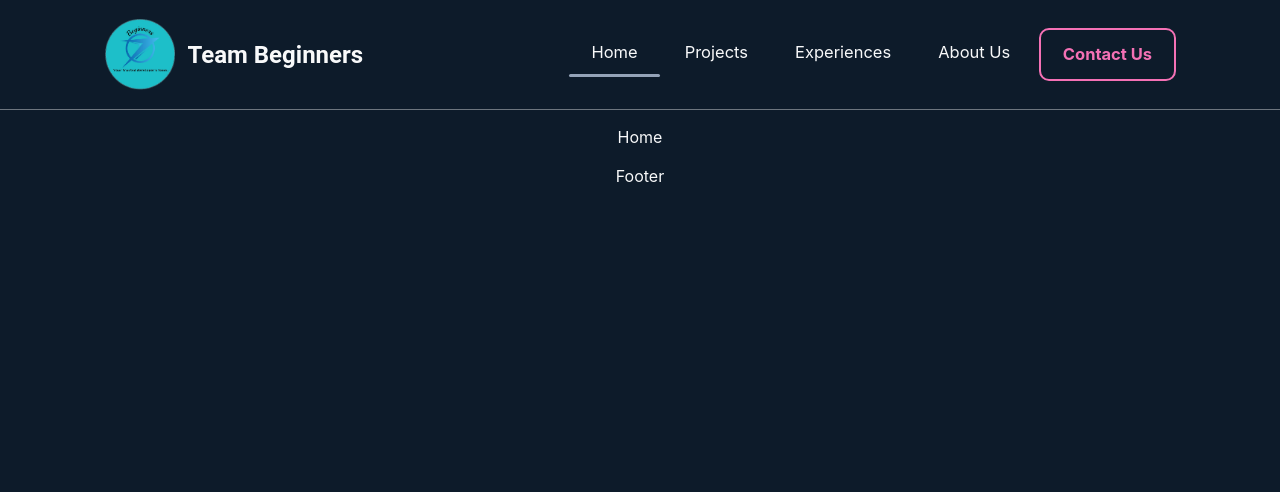
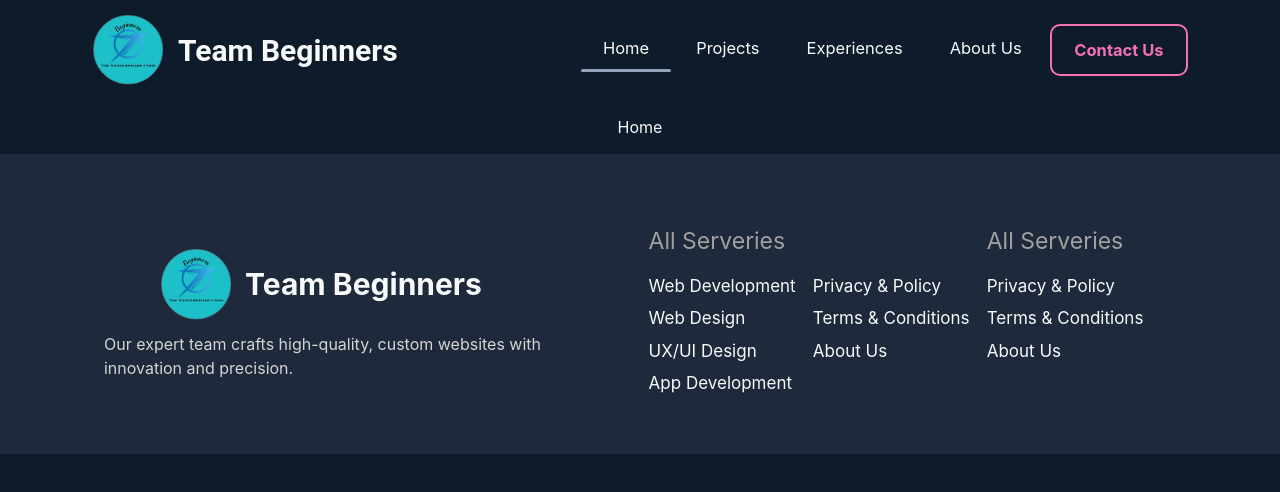
Before and after one commit to Shreyan1729/Beginners, a React (Vite) app: page / in a window 1280 px wide. Shown: the top 492 px of the page. Built offline with nearby package versions, Linux system fonts and the light colour scheme.

Commit message:
6th commit

```diff
--- a/index.html
+++ b/index.html
@@ -4,7 +4,7 @@
     <meta charset="UTF-8" />
     <link rel="icon" type="image/png" href="/logo.png" />
     <meta name="viewport" content="width=device-width, initial-scale=1.0" />
-    <title>Beginners</title>
+    <title>Team Beginners</title>
   </head>
   <body>
     <div id="root"></div>
--- a/package.json
+++ b/package.json
@@ -11,6 +11,7 @@
   },
   "dependencies": {
     "@tailwindcss/vite": "^4.0.0",
+    "@tsparticles/react": "^3.0.0",
     "helmet": "^8.0.0",
     "motion": "^12.0.6",
     "react": "^18.3.1",
--- a/src/components/Footer.jsx
+++ b/src/components/Footer.jsx
@@ -1,11 +1,111 @@
 import React from "react";
+import { logo } from "../assets/Elements";
+import { Link } from "react-router-dom";
 
 const Footer = () => {
+  const links = [
+    {
+      name: "Web Development",
+    },
+    {
+      name: "Web Design",
+    },
+    {
+      name: "UX/UI Design",
+    },
+    {
+      name: "App Development",
+    },
+  ];
+
+  const privacy = [
+    {
+      name: "Privacy & Policy",
+      href: "/privacy-policy",
+    },
+    {
+      name: "Terms & Conditions",
+      href: "/terms-and-conditions",
+    },
+    {
+      name: "About Us",
+      href: "/about-us",
+    },
+  ];
+
   return (
-    <div className="Footer ">
-      {/* Our team of skilled web professionals is committed to providing exceptional solutions. */}
-      Footer
-    </div>
+    <footer className="Footer bg-(--color-dark-gray) w-[100%] !pt-[70px] !pb-[50px]">
+      <div className="grid grid-cols-2">
+        <div className="flex flex-col justify-center items-center">
+          <div className="logo flex justify-start items-center text-[30px] gap-[12px] font-bold">
+            <a
+              href="/"
+              className="w-[75px] h-[75px] flex justify-center items-center "
+            >
+              <img src={logo} alt="" className="w-[70px] " />
+            </a>
+            Team Beginners
+          </div>
+
+          <p className="!mt-[10px] !ml-[5px] text-neutral-300 !font-(family-name:--font-primary)">
+            Our expert team crafts high-quality, custom websites with <br />
+            innovation and precision.
+          </p>
+        </div>
+
+        <div className="w-[80%] flex justify-around">
+          <div>
+            <h2 className="text-[23px] text-neutral-400 !mb-[15px]">
+              All Serveries
+            </h2>
+            <ul>
+              {links.map((link) => (
+                <li className="!mt-[7px] !mb-[7px]" key={link.name}>
+                  <Link className="text-[17px] cursor-pointer hover:text-blue-300">
+                    {link.name}
+                  </Link>
+                </li>
+              ))}
+            </ul>
+          </div>
+
+          <div>
+            <h2 className="text-[23px] text-neutral-400 !mb-[15px] opacity-[0]">
+              All Serveries
+            </h2>
+            <ul>
+              {privacy.map((link) => (
+                <li className="!mt-[7px] !mb-[7px]" key={link.name}>
+                  <Link className="text-[17px] cursor-pointer hover:text-blue-300">
+                    {link.name}
+                  </Link>
+                </li>
+              ))}
+            </ul>
+          </div>
+
+          <div>
+            <h2 className="text-[23px] text-neutral-400 !mb-[15px]">
+              All Serveries
+            </h2>
+            <ul>
+              {privacy.map((link) => (
+                <li className="!mt-[7px] !mb-[7px]" key={link.name}>
+                  <Link
+                    to={link.href}
+                    className="text-[17px] cursor-pointer hover:text-blue-300"
+                  >
+                    {link.name}
+                  </Link>
+                </li>
+              ))}
+            </ul>
+          </div>
+        </div>
+      </div>
+
+      <div className="copy"></div>
+    </footer>
   );
 };
 
--- a/src/components/Home.jsx
+++ b/src/components/Home.jsx
@@ -6,7 +6,10 @@ import { Helmet } from "react-helmet";
 
 const Home = () => {
   return (
-    <motion.div {...pageTransition}>
+    <motion.div
+      {...pageTransition}
+      className="Home w-[100%] flex flex-column justify-center items-center"
+    >
       <Helmet>
         <title>Team Beginners </title>
       </Helmet>
--- a/src/components/Navbar.jsx
+++ b/src/components/Navbar.jsx
@@ -1,6 +1,8 @@
 import React from "react";
 import { logo } from "../assets/Elements";
 import { NavLink } from "react-router-dom";
+
+import { motion } from "motion/react";
 
 const Navbar = () => {
   const links = [
@@ -27,8 +29,8 @@ const Navbar = () => {
   ];
 
   return (
-    <nav className="bg-[transparent] h-[110px] flex flex-row justify-around items-center w-[100%]">
-      <div className="logo flex justify-center items-center text-[24px] gap-[10px]">
+    <nav className="bg-(--color-dark-blue) h-[100px] flex flex-row justify-around items-center w-[100%]">
+      <div className="logo flex justify-center items-center text-[30px] gap-[12px]">
         <a
           href="/"
           className="w-[75px] h-[75px] flex justify-center items-center"
--- a/src/styles/App.css
+++ b/src/styles/App.css
@@ -24,10 +24,15 @@
 
 .App {
   padding: 15px 0;
+  padding-top: 115px !important;
+  width: 100%;
 }
 
 nav {
-  border-bottom: 1.5px solid rgba(252, 252, 252, 0.4);
+  /* border-bottom: 1.5px solid rgba(252, 252, 252, 0.4); */
+  box-shadow: 0 1px 28px -14px var(--color-black);
+  position: fixed;
+  top: 0;
 
   .logo {
     font-family: var(--font-secondary);
@@ -97,3 +102,15 @@ nav {
     }
   }
 }
+
+.Home {
+}
+
+hr {
+  border: none;
+  width: 400px;
+  height: 10px;
+  background: linear-gradient(to left, var(--color-accent-blue), #1756b6);
+  border-radius: 10px;
+  margin: 0 auto;
+}
--- a/src/styles/index.css
+++ b/src/styles/index.css
@@ -37,6 +37,27 @@ body {
   justify-content: center;
   width: 100%;
   overflow-x: hidden;
+  scroll-behavior: smooth;
+}
+
+html {
+  overflow-x: hidden;
+  overflow-y: scroll;
+  scroll-behavior: smooth;
+
+  ::-webkit-scrollbar {
+    width: 8px;
+    height: 8px;
+  }
+  ::-webkit-scrollbar-thumb {
+    background-color: #4a5568;
+    border-radius: 10px;
+    border: 2px solid #1a202c;
+  }
+  ::-webkit-scrollbar-track {
+    background-color: #2d3748;
+    border-radius: 10px;
+  }
 }
 
 #root {
```
Also changed, not shown: 1 other file (tests, documents, lock files or other folders).
